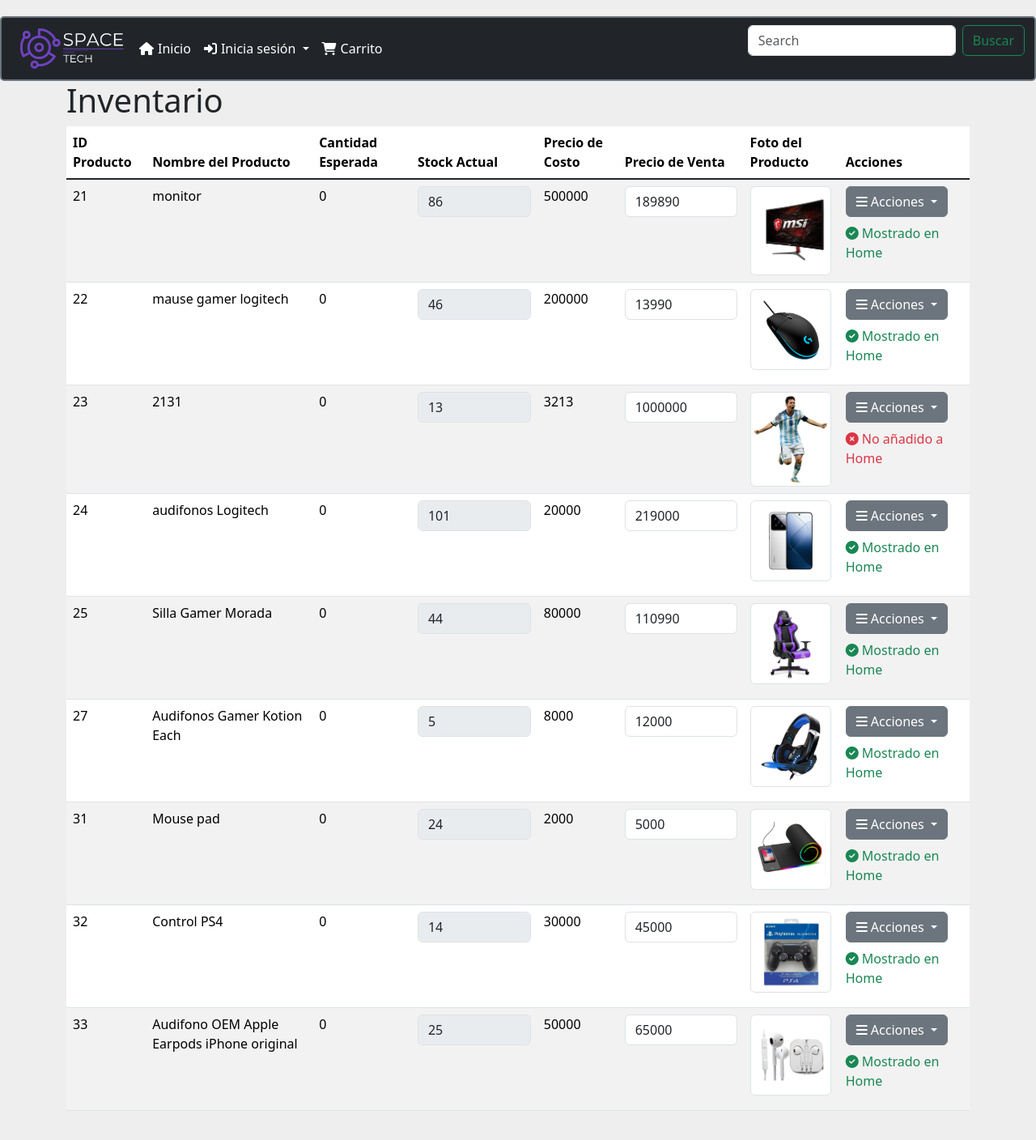
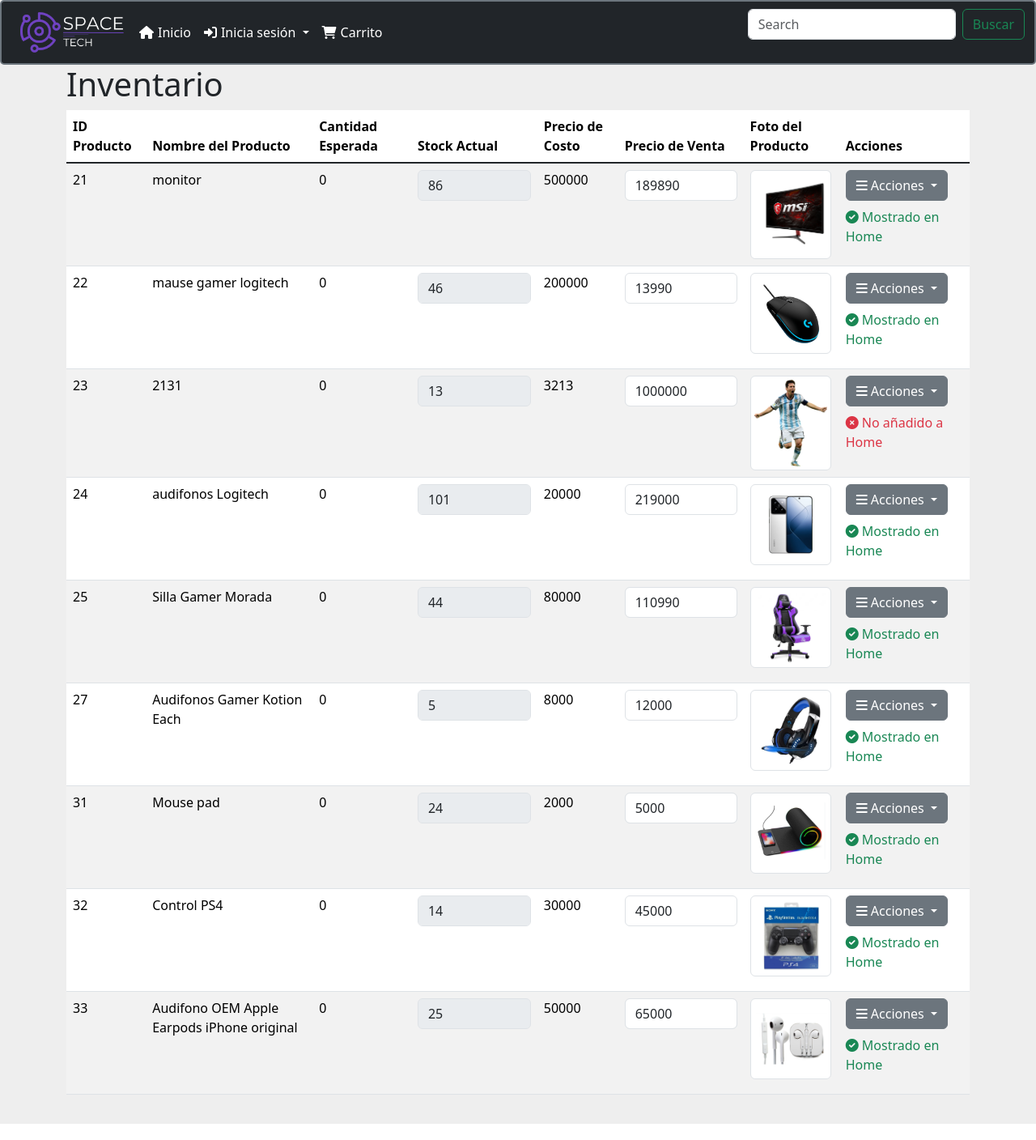
Before and after one commit to Nicxv/spaceTech2, a Django app: page /inventario/ in a window 1280 px wide. Shown: the whole page at 81% size. Run offline with Django 4.2, Linux system fonts and the light colour scheme; data comes from the database, SQL or seed files in the repository; both versions use the stored data as it was after the commit; data that the repository does not hold is empty; some libraries are stand-ins or nearby versions.

Commit message:
ultimos camibiso

```diff
--- a/menu/templates/crear_producto.html
+++ b/menu/templates/crear_producto.html
@@ -23,7 +23,6 @@
         label {
             color: #FFFFFF; /* Texto blanco para etiquetas */
         }
-
     </style>
 </head>
 <body style="color: white;">
@@ -46,8 +45,6 @@
                 <input type="file" class="form-control" id="id_foto_producto" name="foto_producto">
             </div>
             <button type="submit" class="btn btn-primary">Guardar Producto</button>
-            <a href="{% url 'listar_proveedores' %}" class="btn btn-danger">Cancelar</a>
-
         </form>
     </div>
     <!-- Bootstrap JS -->
--- a/menu/templates/inventario.html
+++ b/menu/templates/inventario.html
@@ -6,16 +6,15 @@
     <title>Inventario</title>
     <link href="https://cdn.jsdelivr.net/npm/bootstrap@5.1.3/dist/css/bootstrap.min.css" rel="stylesheet">
     <link rel="stylesheet" href="https://cdnjs.cloudflare.com/ajax/libs/font-awesome/6.0.0-beta3/css/all.min.css">
+    <style>
 
-    {% include "plantilla/menu.html" %}
-    <style>
-        body { padding-top: 20px; }
         .container { padding-bottom: 20px; }
         .table img { width: 100px; height: auto; }
         form { margin-bottom: 20px; }
     </style>
 </head>
 <body>
+    {% include "plantilla/menu.html" %}
     <div class="container">
         <h1>Inventario</h1>
         <div class="table-responsive">
--- a/menu/templates/recepcion_compra.html
+++ b/menu/templates/recepcion_compra.html
@@ -4,9 +4,8 @@
     <meta charset="UTF-8">
     <title>Orden compra</title>
     <link href="https://cdn.jsdelivr.net/npm/bootstrap@5.1.3/dist/css/bootstrap.min.css" rel="stylesheet">
-    {% include "plantilla/menu.html" %}
+
     <style>
-        body { padding-top: 20px; }
         .container { padding-bottom: 20px; }
         .table img { width: 100px; height: auto; }
         .modal-header {
@@ -30,7 +29,7 @@
     </style>
 </head>
 <body>
-
+    {% include "plantilla/menu.html" %}
     <div class="container">
 
         <h1>Orden compra</h1>
```
Also changed, not shown: db.sqlite3, menu/static/img/74113a49901a7284e7921d3dc568896a.jpg (added), menu/static/img/iphone-earpods-latest-design-handsfree-897-p-800x800.jpg (added), menu/static/img/mouse_Pad.png (added), menu/static/img/ps4control.jpg (added), 1 other file.
